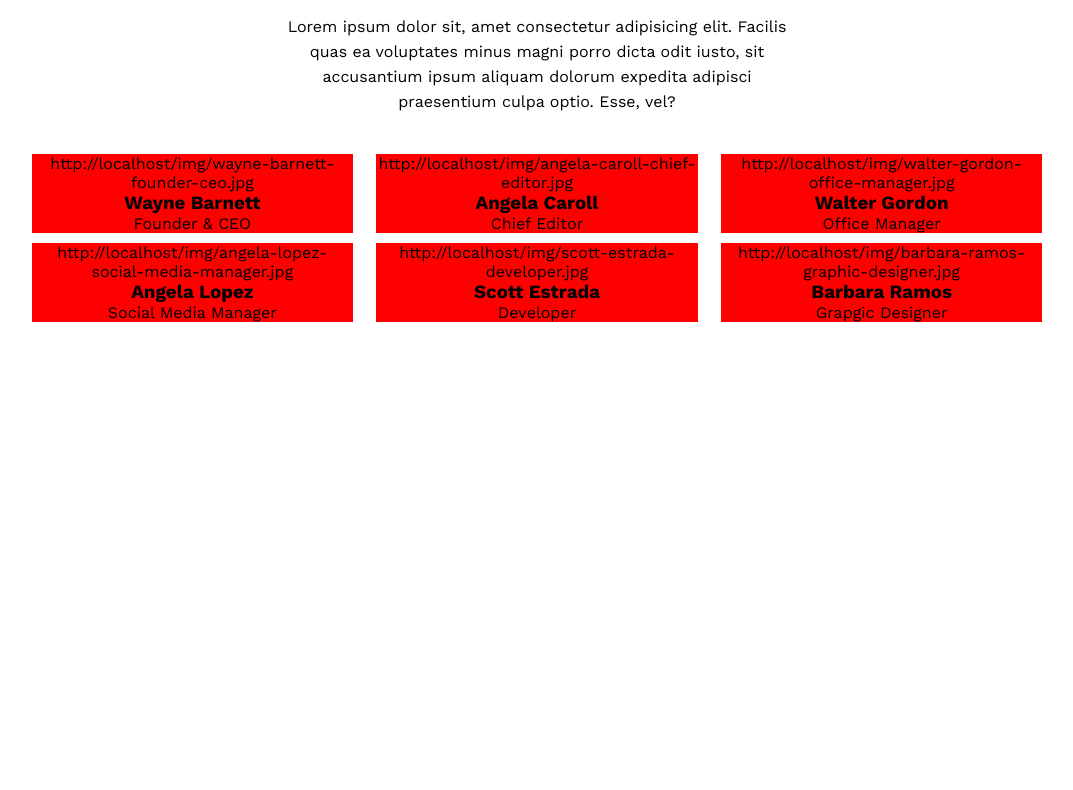
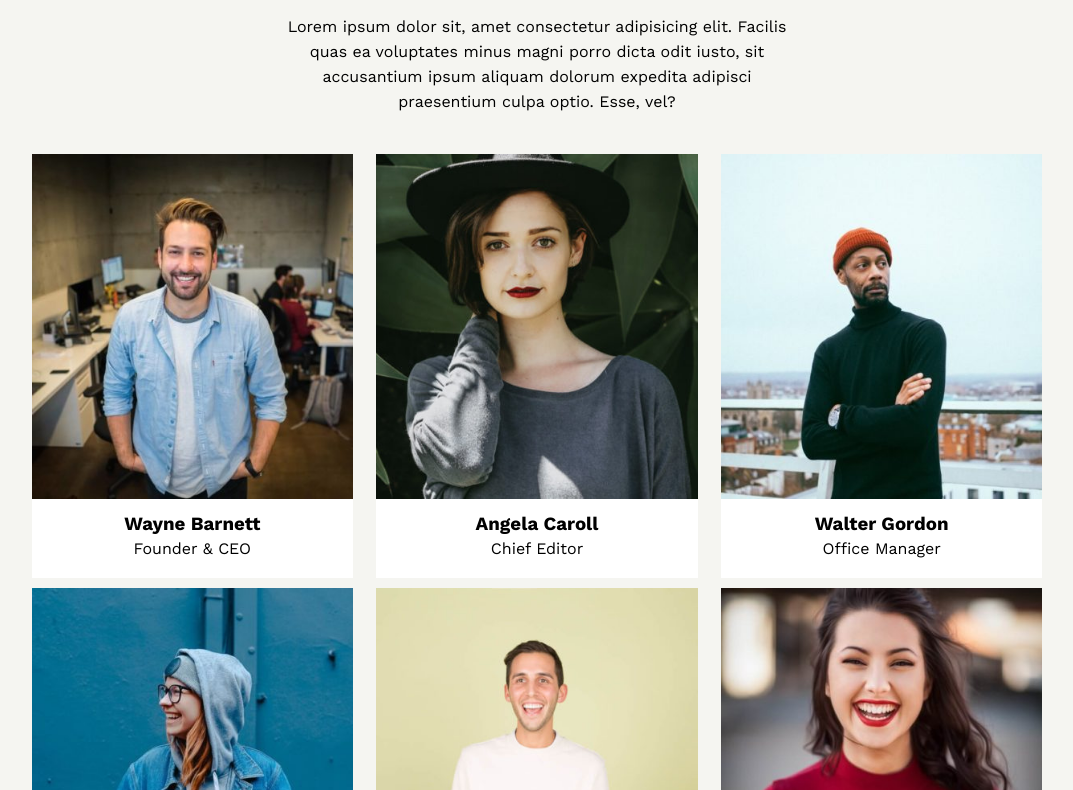
Before and after one commit to alessandro-barate/js-our-team, a plain HTML site: page index.html in a window 1280 px wide. Shown: the part 104-894 px from the top of the page, without its empty margins (103-1176 px from the left). Before the commit the page ends 800 px from the top, so only its background shows below. Drawn offline with nearby package versions, Linux system fonts and the light colour scheme.

Commit message:
[UPD] Bonuses done, exercise done

```diff
--- a/css/style.css
+++ b/css/style.css
@@ -1,13 +1,27 @@
+/*************
+RESET
+*************/
 * {
   padding: 0;
   margin: 0;
   box-sizing: border-box;
 }
 
+/**************
+CONTAINERS
+**************/
 body {
   font-family: "Work Sans", sans-serif;
+  background-color: #f5f5f1;
 }
 
+.container {
+  padding-bottom: 30px;
+}
+
+/**************
+COLUMNS
+**************/
 .col {
   width: 80%;
   display: flex;
@@ -27,10 +41,14 @@ body {
 
 .col-33 {
   width: calc(100% / 3 - 20px);
-  background-color: red;
+  background-color: rgb(255, 255, 255);
   text-align: center;
+  padding-bottom: 20px;
 }
 
+/**************
+GENERAL
+**************/
 h1 {
   margin-bottom: 30px;
 }
@@ -40,6 +58,14 @@ p {
   line-height: 25px;
 }
 
-.padding-top-bottom {
-  padding: 0 10px 0 10px;
+/****************
+UTILITIES
+****************/
+.img-width {
+  width: 100%;
 }
+
+.margin-tp {
+  margin-top: 10px;
+  margin-bottom: 4px;
+}
--- a/javascript/main.js
+++ b/javascript/main.js
@@ -1,5 +1,6 @@
 "use strict";
 
+// Array con oggetti
 const team = [
   {
     name: "Wayne Barnett",
@@ -33,6 +34,7 @@ const team = [
   },
 ];
 
+// Console log di controllo
 console.log(team);
 console.log(team[0]);
 console.log(team[1]);
@@ -55,10 +57,12 @@ for (let i = 0; i < team.length; i++) {
   //li appendo a loro volta alla col33
   const img = document.createElement("img");
   img.src = teamMember.image;
-  col33.append(img.src);
+  img.classList.add("img-width");
+  col33.append(img);
 
   // Creo gli elementi h3 e gli appendo la chiave name dei vari oggetti, li appendo a loro volta alla col33
   const h3 = document.createElement("h3");
+  h3.classList.add("margin-tp");
   h3.append(teamMember.name);
   col33.append(h3);
 
```
Also changed, not shown: index.html (+9 -0 lines), 1 other file.
